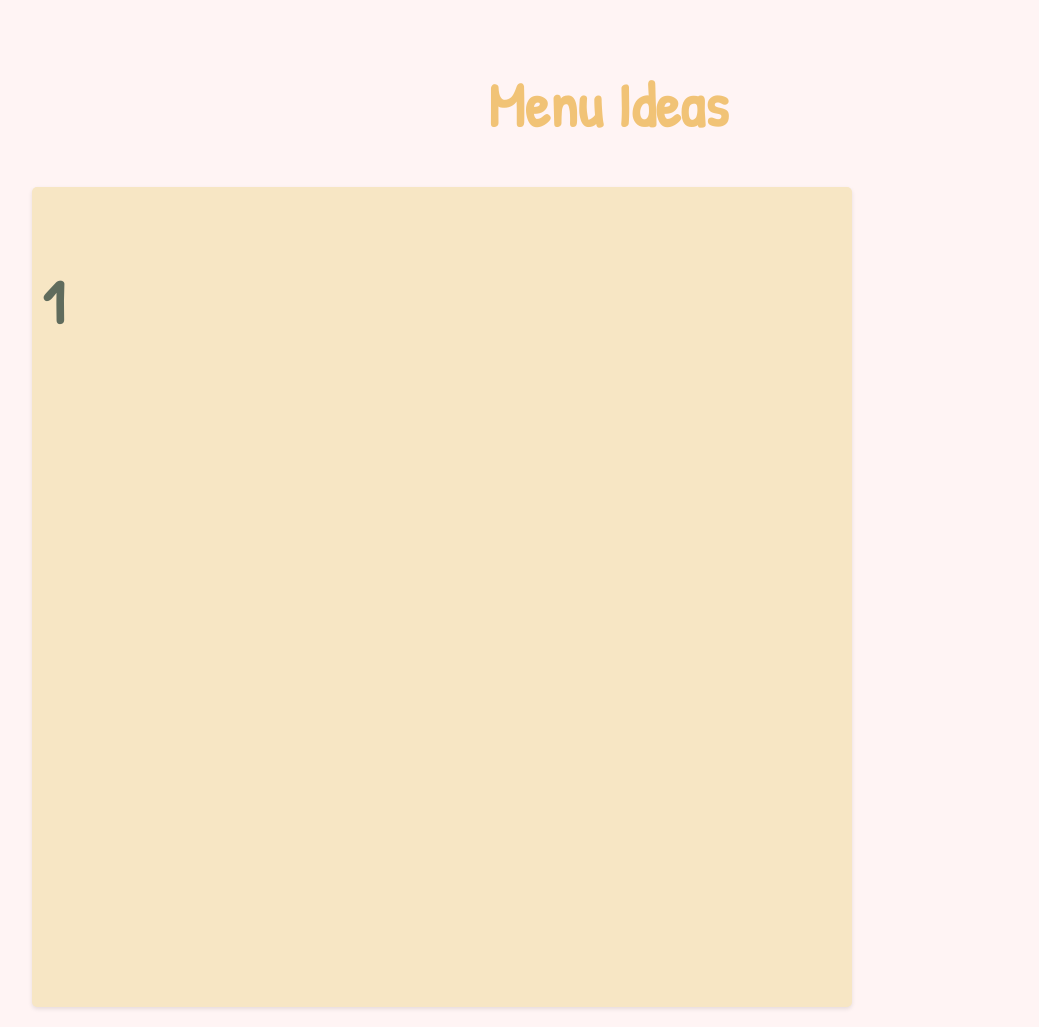
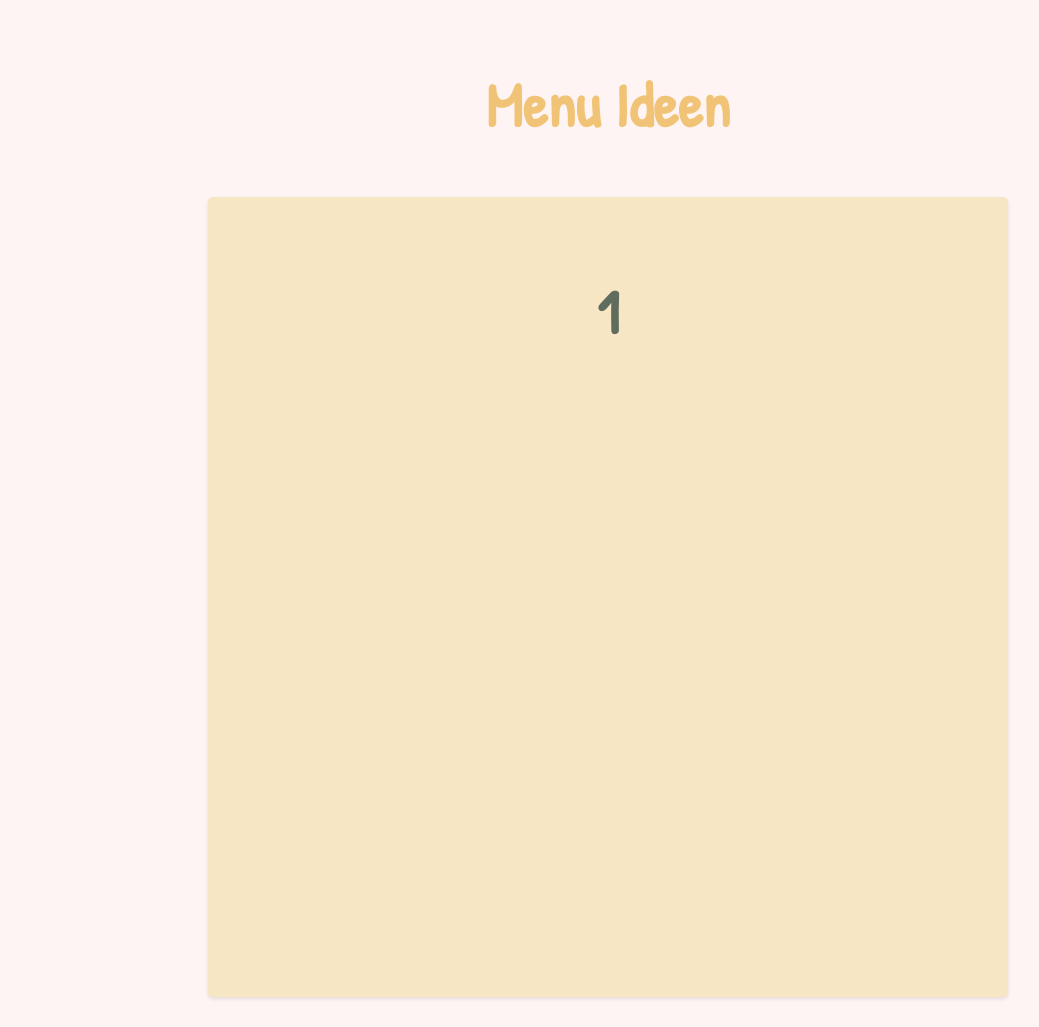
Before and after one commit to Zifzaf/menuideas, a Flask app: template templates/index.html in a window 1280 px wide. Shown: the whole page, without its empty margins (32-1071 px from the left). Run offline with Flask 3, Linux system fonts and the light colour scheme; the template is opened without the code that fills it: most values are stand-ins (such as "Sample title", 1, 10 or a date in 2020).

Commit message:
Center everything

```diff
--- a/static/style.css
+++ b/static/style.css
@@ -11,19 +11,23 @@ body {
     margin: 0;
     padding: 0;
     color: var(--text-color);
+    display: flex;
+    justify-content: center; /* Center the content horizontally */
+    align-items: center; /* Center the content vertically */
+    min-height: 100vh;
 }
 
 .container {
     width: 90%;
-    margin: 0 auto;
     padding: 20px;
+    box-sizing: border-box;
 }
 
 .card-container {
     display: grid;
-    grid-template-columns: repeat(auto-fill, 800px);
-    grid-gap: 20px; /* Add spacing between the cards */
-    justify-content: space-between; /* Distribute remaining space between columns */
+    grid-template-columns: repeat(auto-fill, minmax(780px, 1fr));
+    gap: 20px;
+    justify-items: center; /* Center the cards horizontally */
 }
 
 .card {
@@ -31,9 +35,11 @@ body {
     border-radius: 5px;
     box-shadow: 0 2px 4px rgba(0, 0, 0, 0.1);
     padding: 10px;
-    width: 100%;
+    width: 780px;
     aspect-ratio: 1;
     position: relative;
+    text-align: center;
+    margin: 10px; /* Margin between cards */
 }
 
 .card p {
--- a/templates/index.html
+++ b/templates/index.html
@@ -7,7 +7,7 @@
 </head>
 <body>
     <div class="container">
-        <h1>Menu Ideas</h1>
+        <h1>Menu Ideen</h1>
         <div class="card-container">
             {% for menu_item in menu_items %}
             <div class="card">
```
